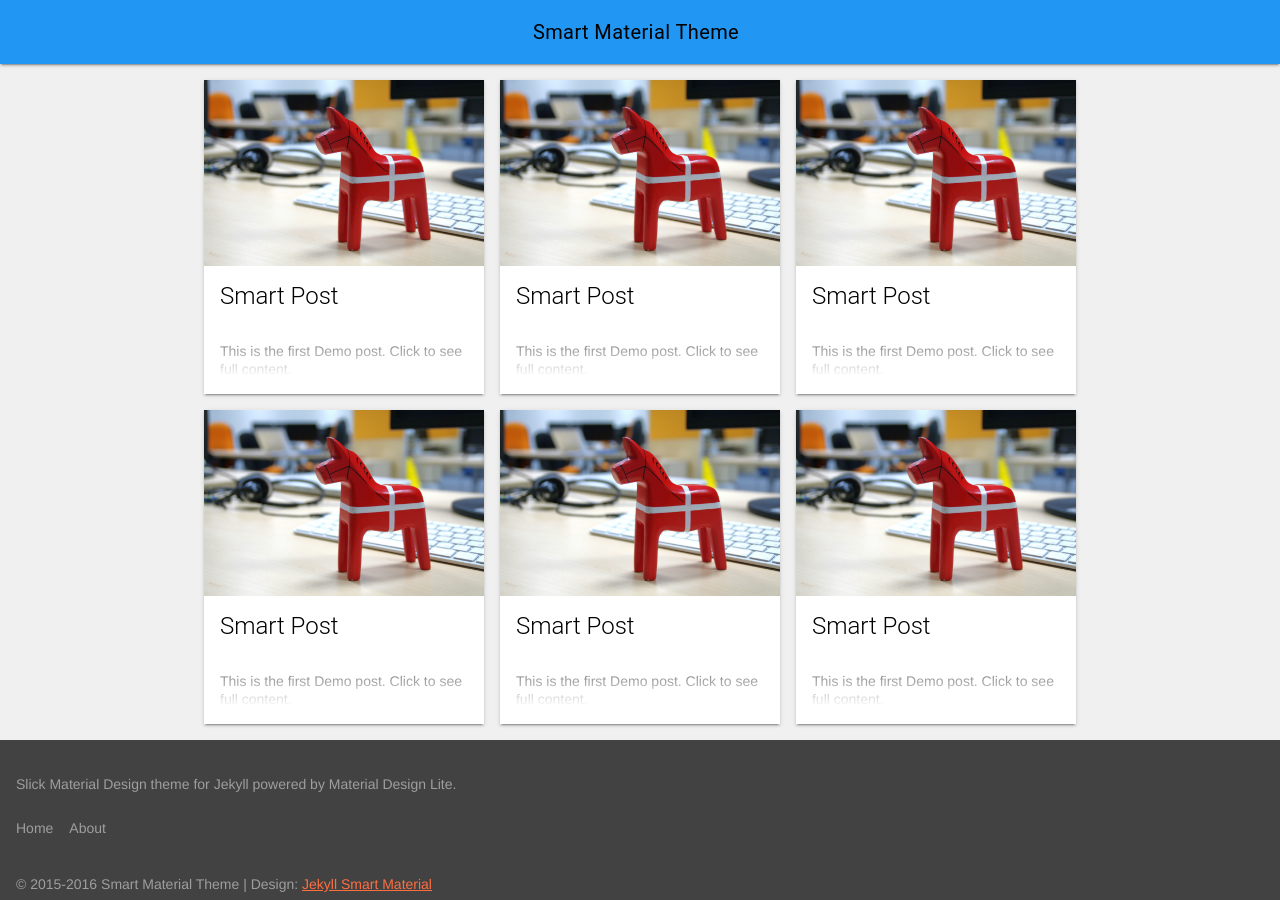
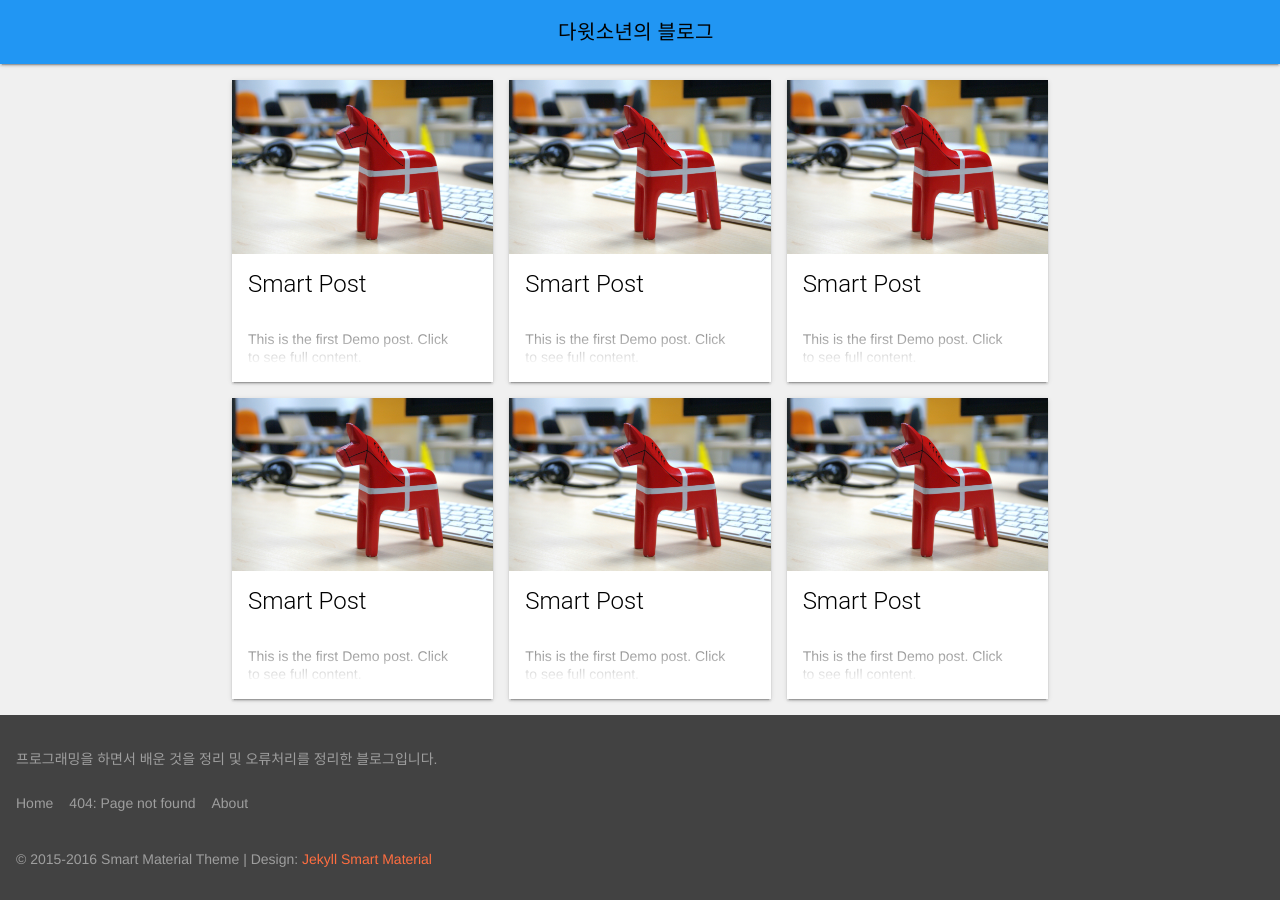
Before and after one commit to davidboybob/davidboybob.github.io, a Jekyll site: the page built from index.html, in a window 1280 px wide. Built offline with Jekyll 4.4.1, drawn with Linux system fonts in a browser that asks for light colours; nearby versions of some CDN libraries.

Commit message:
style 변경

```diff
--- a/_config.yml
+++ b/_config.yml
@@ -1,13 +1,21 @@
 # Site settings
-title: Smart Material Theme
-email: your-email@domain.com
-description: Slick Material Design theme for Jekyll powered by Material Design Lite.
+title: 다윗소년의 블로그
+email: davidboy7780@gmail.com
+description: '프로그래밍을 하면서 배운 것을 정리 및 오류처리를 정리한 블로그입니다.'
 baseurl: "/jekyll-smart-material" # the subpath of your site, e.g. /blog/
-url: "http://ssokurenko.github.io" # the base hostname & protocol for your site
+url: "https://davidboybob.github.io" # the base hostname & protocol for your site
 copyright: '&copy; 2015-2016 Smart Material Theme'
 
 # Build settings
 markdown: kramdown
+
+# About/contact
+author:
+  name: Pak Sung Jin
+  description: 다윗소년 블로그
+  contact:
+    github:    https://github.com/davidboybob
+    email:    mailto:davidboy7780@gmail.com
 
 # Custom theme could be generated at: https://getmdl.io/customize/index.html
 material_theme: blue-deep_orange
--- a/_includes/head.html
+++ b/_includes/head.html
@@ -1,7 +1,7 @@
 <head>
     <meta charset="utf-8">
     <meta http-equiv="X-UA-Compatible" content="IE=edge">
-    <meta name="viewport" content="width=device-width, initial-scale=1">
+    <meta name="viewport" content="width=device-width, initial-scale=1.0">
     <link rel="icon" href="{{ '/favicon.png' | prepend: site.baseurl }}">
 
     <title>{% if page.title %}{{ page.title }}{% else %}{{ site.title }}{% endif %}</title>
@@ -13,4 +13,33 @@
     <link rel="stylesheet" href="{{ '/css/main.css' | prepend: site.baseurl }}">
     <link rel="canonical" href="{{ page.url | replace:'index.html','' | prepend: site.baseurl | prepend: site.url }}">
     <link rel="alternate" type="application/rss+xml" title="{{ site.title }}" href="{{ '/feed.xml' | prepend: site.baseurl | prepend: site.url }}" />
+
+    <link href="http://gmpg.org/xfn/11" rel="profile">
+
+    <title>
+        {% if page.title == "Home" %}
+        {{ site.tagline }}
+        {% else %}
+        {{ page.title }} &middot; {{ site.tagline }}
+        {% endif %}
+    </title>
+
+    <!-- CSS -->
+    <link rel="stylesheet" href="{{ site.baseurl }}/public/css/main.css">
+    <link href="https://maxcdn.bootstrapcdn.com/font-awesome/4.6.3/css/font-awesome.min.css" rel="stylesheet">
+    <link rel="stylesheet" href="https://fonts.googleapis.com/css?family=PT+Serif:400,400italic,700%7CPT+Sans:400">
+
+    <!-- Icons -->
+    <link rel="apple-touch-icon-precomposed" sizes="144x144" href="{{ site.baseurl }}/public/apple-touch-icon-precomposed.png">
+    <link rel="shortcut icon" href="{{ site.baseurl }}/public/favicon.ico">
+
+    <!-- RSS -->
+    <link rel="alternate" type="application/rss+xml" title="RSS" href="/atom.xml">
+
+    {% if site.mathjax %}
+    <script type="text/javascript" async src="https://cdn.mathjax.org/mathjax/latest/MathJax.js?config=TeX-AMS_SVG"> </script>
+    <script type="text/x-mathjax-config">
+    MathJax.Hub.Config({ tex2jax: { inlineMath: [ ['$','$'], ["\\(","\\)"] ], processEscapes: true } });
+    </script>
+    {% endif %}
 </head>
--- a/_layouts/default.html
+++ b/_layouts/default.html
@@ -1,19 +1,30 @@
 <!DOCTYPE html>
-<html>
+<html lang="ko">
+<script src="//ajax.googleapis.com/ajax/libs/jquery/1.10.2/jquery.min.js"></script>
+<link rel="stylesheet" href="https://maxcdn.bootstrapcdn.com/bootstrap/3.3.7/css/bootstrap.min.css">
+<script src="https://maxcdn.bootstrapcdn.com/bootstrap/3.3.7/js/bootstrap.min.js"></script>
+
   {% include head.html %}
+
   <body>
     <div class="mdl-layout mdl-js-layout mdl-layout--fixed-header">
+
       {% include header.html %}
       {% include menu-left.html %}
+
       <main class="mdl-layout__content">
         <div class="page-content">
           <div class="wrapper">
             {{ content }}
           </div>
         </div>
+
         {% include footer.html %}
+
       </main>
     </div>
+
   {% include google-analytics.html %}
+
   </body>
 </html>
```
Also changed, not shown: 404.html (added, +10 -0 lines), 1 other file.
